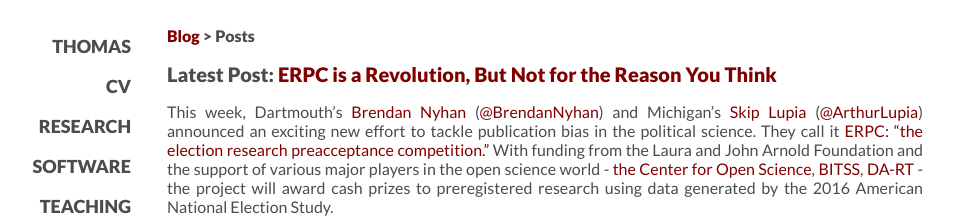
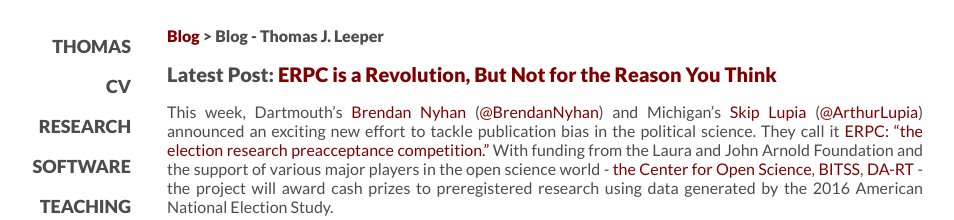
Before and after one commit to leeper/leeper.github.io, a Jekyll site: the page built from blog.md, in a window 1280 px wide. Shown: the top 220 px of the page, without its empty margins (95-1049 px from the left). Built offline with Jekyll 4.4.1, drawn with Linux system fonts in a browser that asks for light colours; nearby versions of some CDN libraries; some web fonts are replaced; library files that are not in the unit come from our copies.

Commit message:
Update blog.md

```diff
--- a/blog.md
+++ b/blog.md
@@ -1,5 +1,5 @@
 ---
-title: Posts
+title: Blog - Thomas J. Leeper
 layout: default
 permalink: /blog.html
 ---
```
